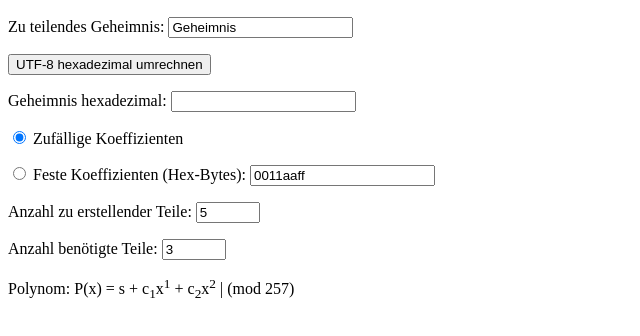
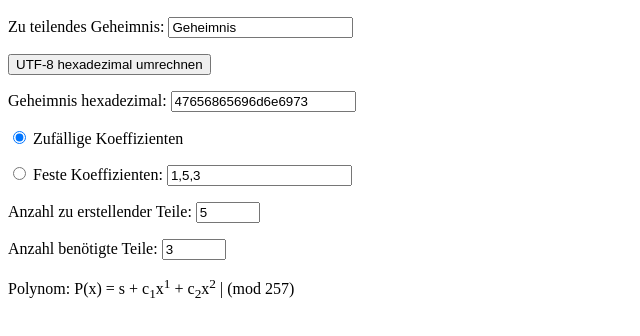
Before and after one commit to gdiet/experimental, a plain HTML site: page js/index.html in a window 1280 px wide. Shown: the part 110-446 px from the top of the page, without its empty margins (0-640 px from the left). Drawn offline with Linux system fonts and the light colour scheme.

Commit message:
research

```diff
--- a/js/index.html
+++ b/js/index.html
@@ -15,8 +15,8 @@
   <p><button id="secretTextToHexButton">UTF-8 hexadezimal umrechnen</button></p>
   <p>Geheimnis hexadezimal: <input id="secretHexInput" type="text" value=""></p>
   <p><input type="radio" id="randomCoefficients" name="coefficients" checked> Zufällige Koeffizienten</p>
-  <p><input type="radio" id="staticCoefficients" name="coefficients"> Feste Koeffizienten (Hex-Bytes):
-     <input id="userCoefficients" type="text" value="0011aaff"></p>
+  <p><input type="radio" id="staticCoefficients" name="coefficients"> Feste Koeffizienten:
+     <input id="userCoefficients" type="text" value="1,5,3"></p>
   <p>Anzahl zu erstellender Teile: <input id="numberOfShares" type="number" min="2" max="256" step="1" value="5"></p>
   <p>Anzahl benötigte Teile: <input id="threshold" type="number" min="2" max="256" step="1" value="3"></p>
   <p>Polynom: <span id="polynomial"></span></p>
@@ -56,16 +56,27 @@ const interpolate = (data, x, n) =>
     )
 
 // Dynamic document content functions
+const coefficientHtml = index => {
+  if (! byId('staticCoefficients').checked) return `c<sub>${index}</sub>`
+  else return Number(byId('userCoefficients').value.split(',')[index-1]) || 1
+}
 const setPolynomialHtml = () => {
   threshold = byId('threshold').value
-  for (k = 1, html = `P(x) = s`; k < threshold; k++) html += ` + c<sub>${k}</sub>x<sup>${k}</sup>`
+  for (k = 1, html = `P(x) = s`; k < threshold; k++) html += ` + ${coefficientHtml(k)}x<sup>${k}</sup>`
   byId('polynomial').innerHTML = html + ' | (mod 257)'
 }
 setPolynomialHtml()
+const setHexSecretHtml = () =>
+  byId('secretHexInput').value = toHexCompact(utf8ToBytes(byId('secretTextInput').value))
+setHexSecretHtml()
 
+// Document automation
 listen('secretTextToHexButton', 'click', () => {
-  byId('secretHexInput').value = toHexCompact(utf8ToBytes(byId('secretTextInput').value))
+  setHexSecretHtml()
 } )
+
+listen('randomCoefficients', 'change', () => setPolynomialHtml())
+listen('staticCoefficients', 'change', () => setPolynomialHtml())
 
 listen('threshold', 'change', () => {
   byId('threshold').value = Math.floor(Math.abs(Number(byId('threshold').value)))
```
